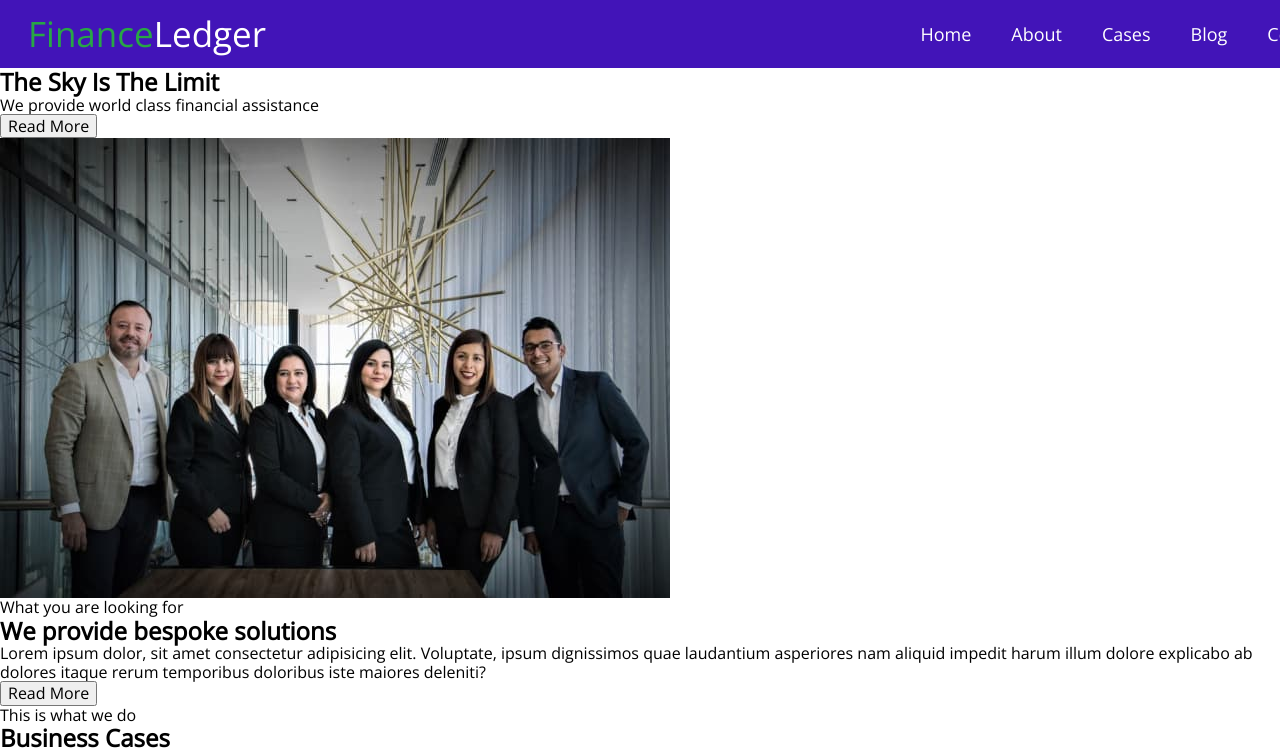
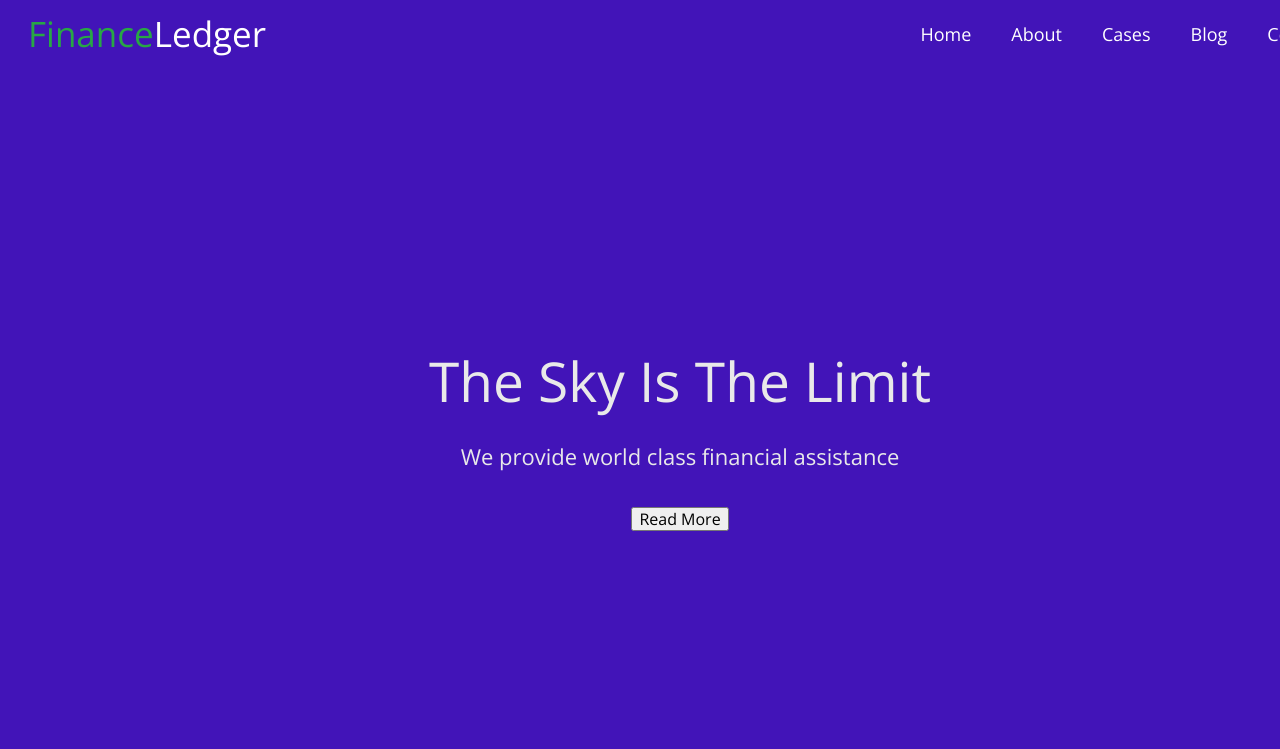
Before and after one commit to kashirin-olexsandr/blendied-94-5-6, a plain HTML site: page index.html in a window 1280 px wide. Shown: the top 749 px of the page. Drawn offline with nearby package versions, Linux system fonts and the light colour scheme.

Commit message:
Create hero-css

```diff
--- a/css/style.css
+++ b/css/style.css
@@ -37,7 +37,7 @@ img {
   display: block;
 }
 
-a{
+a {
   text-decoration: none;
 }
 
@@ -53,7 +53,6 @@ a{
 .header-container {
   padding-left: 28px;
   padding-right: 28px;
-
 }
 .header-nav {
   display: flex;
@@ -64,10 +63,9 @@ a{
   color: #28a745;
   font-size: 35px;
   line-height: 1.2;
-
 }
 .part-header-logo {
-  color: #FFF;
+  color: #fff;
 }
 .header-list {
   display: flex;
@@ -81,7 +79,37 @@ a{
   padding-bottom: 20px;
 }
 .header-link {
-  color: #FFF;
-font-size: 18px;
-line-height: 1.56;
+  color: #fff;
+  font-size: 18px;
+  line-height: 1.56;
 }
+
+/* main */
+.hero {
+  padding-top: 280px;
+  padding-bottom: 280px;
+  background-color: rgb(66, 20, 184);
+}
+.container {
+}
+.hero-container {
+  text-align: center;
+}
+.main-title {
+  color: #E9E9E9;
+text-align: center;
+font-size: 55px;
+font-weight: 300;
+line-height: 1.2;
+margin-bottom: 24px;
+}
+.hero-description {
+  color: #E9E9E9;
+text-align: center;
+font-size: 22px;
+line-height: 1.67;
+margin-bottom: 32px;;
+}
+.hero-btn {
+
+}
--- a/index.html
+++ b/index.html
@@ -37,10 +37,12 @@
       </div>
     </header>
     <main>
-      <section>
-        <h1>The Sky Is The Limit</h1>
-        <p>We provide world class financial assistance</p>
-        <button type="button">Read More</button>
+      <section class="hero">
+        <div class="container hero-container">
+          <h1 class="main-title">The Sky Is The Limit</h1>
+          <p class="hero-description">We provide world class financial assistance</p>
+          <button class="hero-btn" type="button">Read More</button>
+        </div>
       </section>
       <section>
         <img
```
